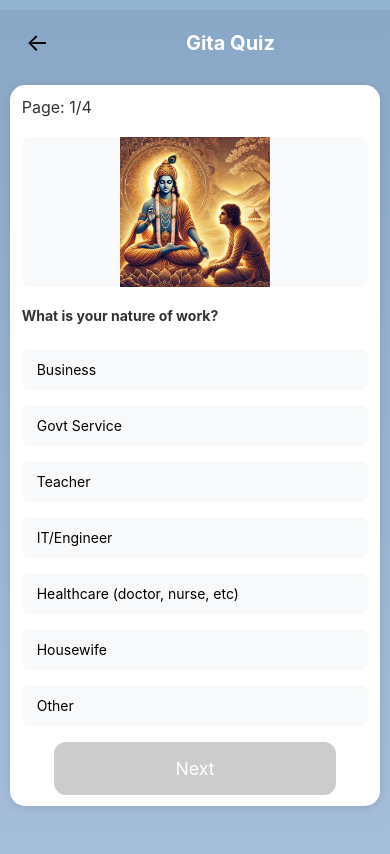
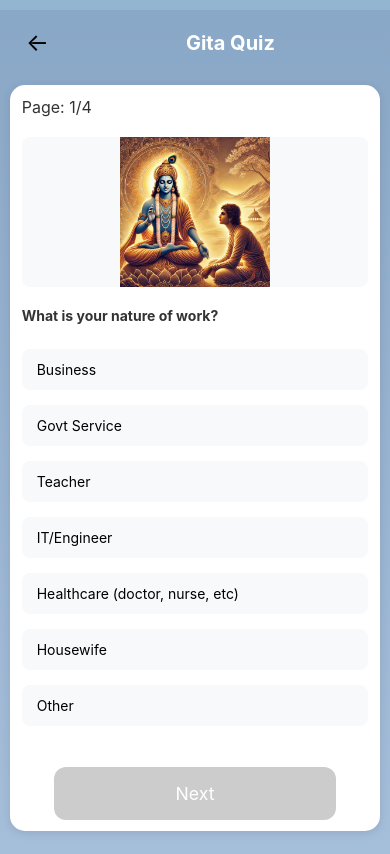
Before and after one commit to rakeshmani20/gitapredictor, a React (Vite) app in the folder client/: page /quiz in a window 390 px wide. Built offline with nearby package versions, Linux system fonts and the light colour scheme; a web font is replaced by a local one.

Commit message:
fix: address mobile UI issues and display personality

```diff
--- a/client/src/Quiz.css
+++ b/client/src/Quiz.css
@@ -3,9 +3,6 @@
   width: 95%;
   margin: 20px auto;
   padding: 20px;
-  display: flex;
-  flex-direction: column;
-  min-height: calc(100vh - 40px);
 }
 
 .quiz-header {
@@ -35,11 +32,9 @@
   background: white;
   border-radius: 15px;
   padding: clamp(15px, 4vw, 25px);
+  padding-bottom: clamp(30px, 6vw, 50px);
   box-shadow: 0 2px 10px rgba(0, 0, 0, 0.1);
   width: 100%;
-  display: flex;
-  flex-direction: column;
-  flex-grow: 1;
 }
 
 .question-header {
@@ -122,8 +117,7 @@
 .navigation-buttons {
   display: flex;
   justify-content: space-between;
-  margin-top: auto;
-  padding-top: 25px;
+  margin-top: 25px;
   gap: 15px;
   flex-wrap: wrap;
 }
```
